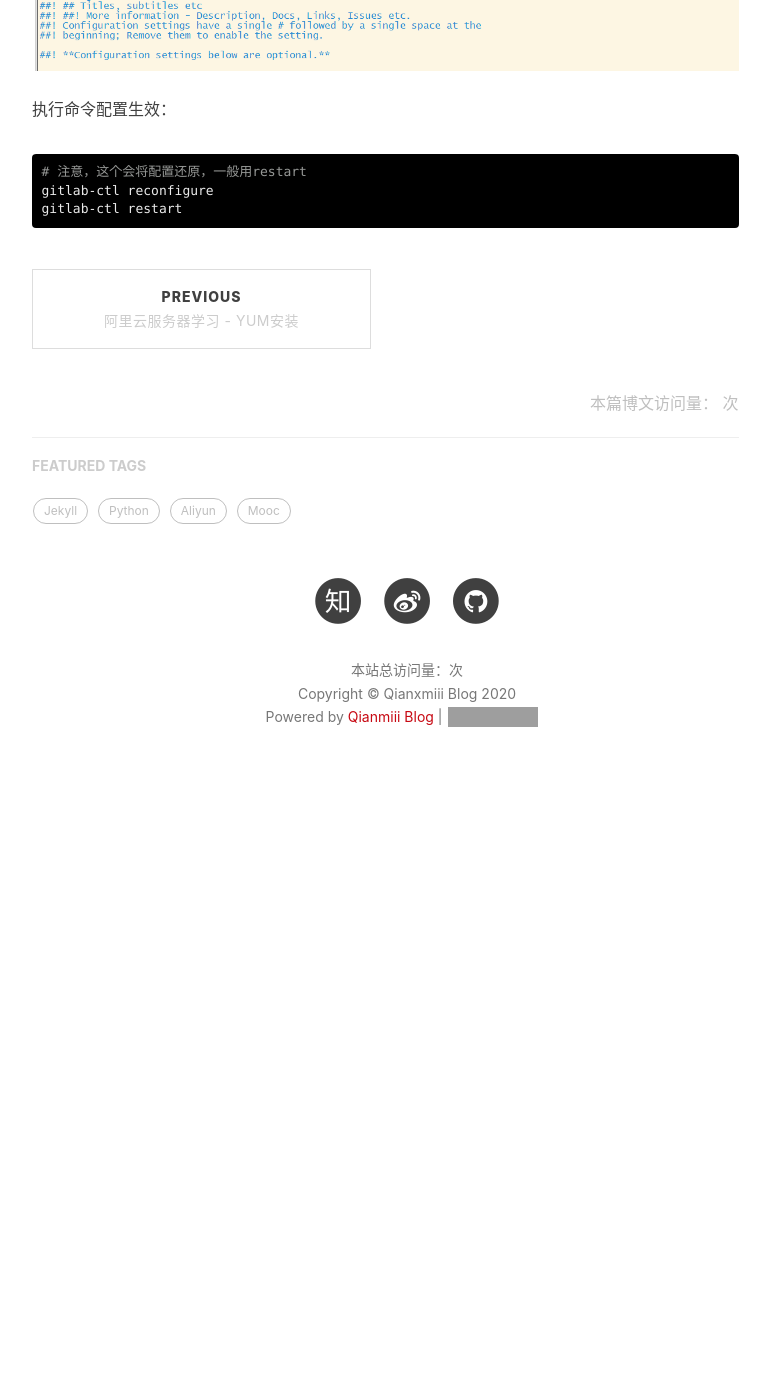
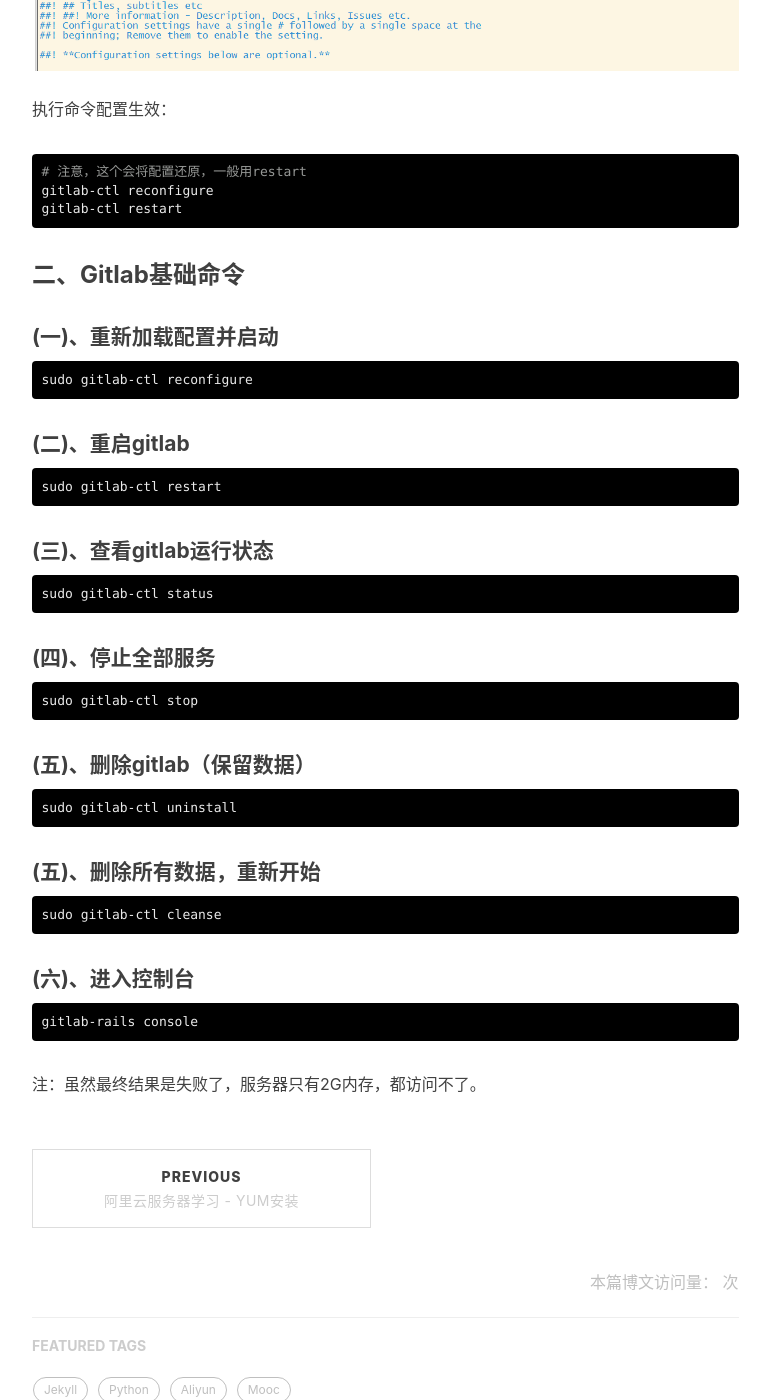
Before and after one commit to qianxmiii/qianxmiii_old.github.io, a Jekyll site: the page built from _posts/2020-04-01-P15-Aliyun-安装Gitlab.markdown, in a window 1280 px wide and 1400 px high, scrolled down 2132 px. Shown: the whole window, without its empty margins (233-1003 px from the left). Built offline with Jekyll 4.4.1, drawn with Linux system fonts in a browser that asks for light colours; nearby versions of some CDN libraries; comment, search, counter and statistics services are not loaded; before the commit the page ends 2926 px from its top, so only the background shows below that; grey boxes are pictures that could not be loaded.

Commit message:
Update 2020-04-01-P15-Aliyun-安装Gitlab.markdown
Gitlab

```diff
--- a/_posts/2020-04-01-P15-Aliyun-安装Gitlab.markdown
+++ b/_posts/2020-04-01-P15-Aliyun-安装Gitlab.markdown
@@ -65,3 +65,41 @@ sudo yum install gitlab-ce
 gitlab-ctl reconfigure
 gitlab-ctl restart
 </pre>
+
+### 二、Gitlab基础命令
+#### (一)、重新加载配置并启动
+<pre class="prettyprint">
+sudo gitlab-ctl reconfigure
+</pre>
+
+#### (二)、重启gitlab
+<pre class="prettyprint">
+sudo gitlab-ctl restart
+</pre>
+
+#### (三)、查看gitlab运行状态
+<pre class="prettyprint">
+sudo gitlab-ctl status
+</pre>
+
+#### (四)、停止全部服务
+<pre class="prettyprint">
+sudo gitlab-ctl stop
+</pre>
+
+#### (五)、删除gitlab（保留数据）
+<pre class="prettyprint">
+sudo gitlab-ctl uninstall
+</pre>
+
+#### (五)、删除所有数据，重新开始
+<pre class="prettyprint">
+sudo gitlab-ctl cleanse
+</pre>
+
+#### (六)、进入控制台
+<pre class="prettyprint">
+gitlab-rails console
+</pre>
+
+注：虽然最终结果是失败了，服务器只有2G内存，都访问不了。
```
Also changed, not shown: other parts of _posts/2020-04-01-P15-Aliyun-安装Gitlab.markdown (+1 -1 lines).
